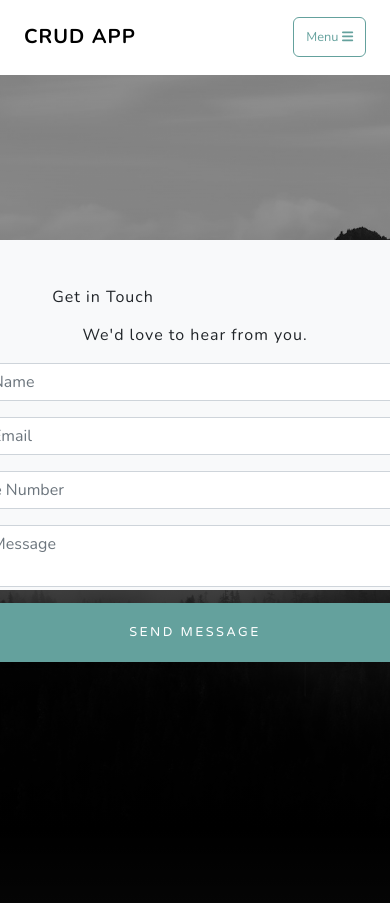
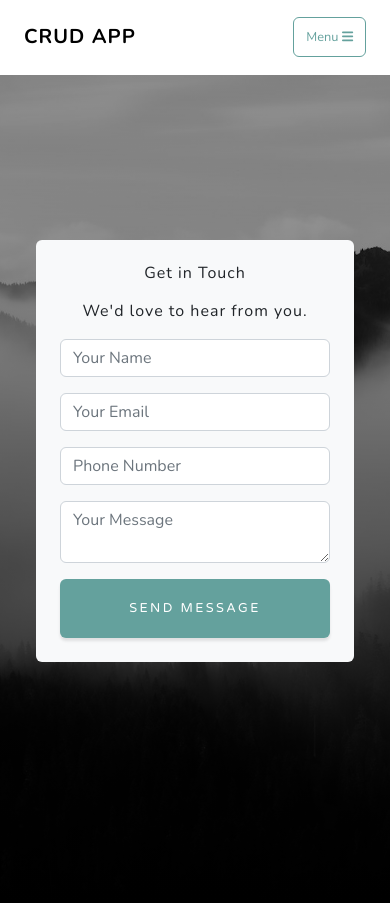
Before and after one commit to pramodnainwal22-cell/crud_app, a Django app: template app/templates/contact.html in a window 390 px wide; the page is wider, and only the part inside the window is pictured. Shown: the top 903 px of that part. Run offline with Django 3.2, Linux system fonts and the light colour scheme; the template is opened without the code that fills it, so the values that code supplies are empty; some libraries are stand-ins or nearby versions.

Commit message:
Fix: make contact form responsive on mobile devices

```diff
--- a/app/templates/contact.html
+++ b/app/templates/contact.html
@@ -2,8 +2,8 @@
 
 {% block content %}
 
-<div class="bg-light p-5 rounded" style="width:600px;height: 350px;">
-
+<div class="container d-flex justify-content-center">
+    <div class="bg-light p-4 rounded w-100" style="max-width:600px;">
         <h2 class="text-center mb-3">Get in Touch</h2>
         <p class="text-center">We'd love to hear from you.</p>
 
@@ -26,6 +26,7 @@
 
             <button class="btn btn-primary w-100">Send Message</button>
         </form>
+    </div>
 
 </div>
 
```
Also changed, not shown: db.sqlite3. Lines whose indentation alone changed are shown as unchanged.
